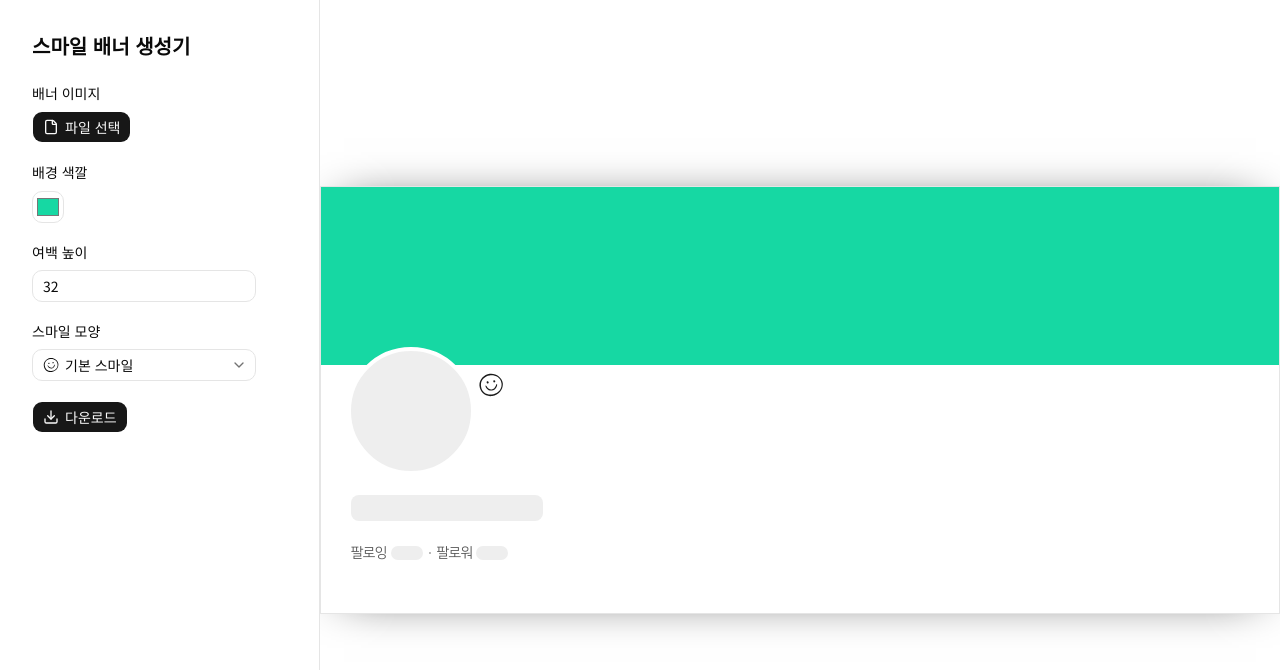
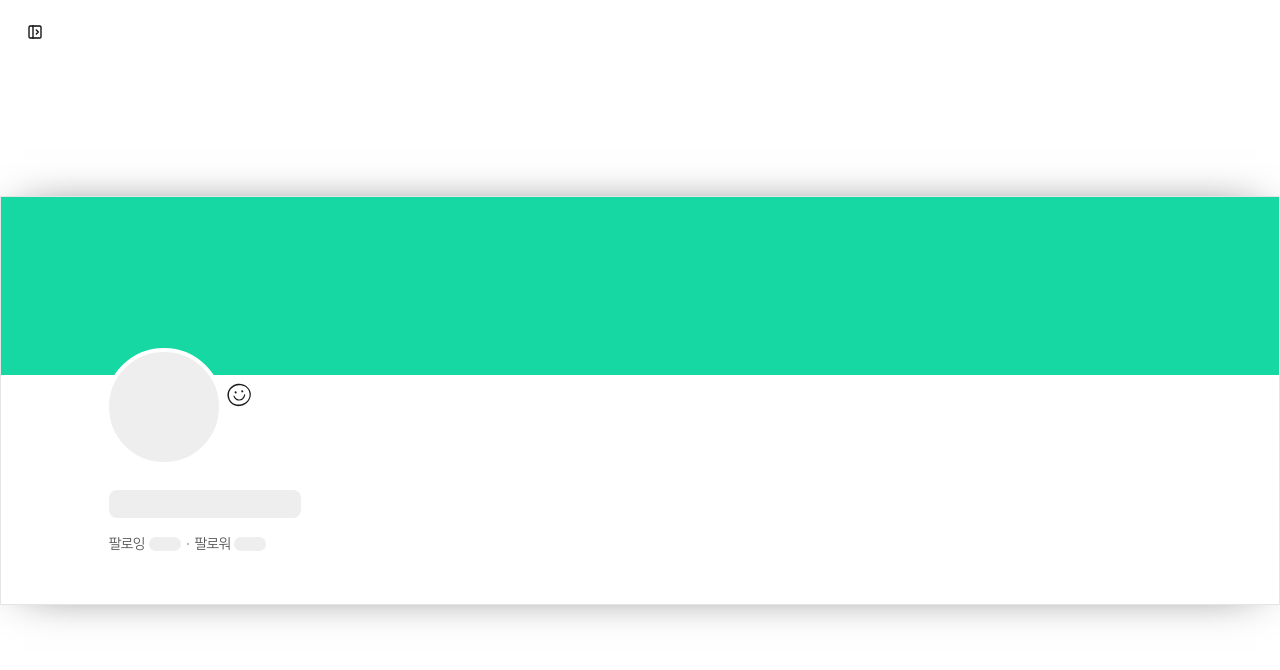
Before and after one commit to idiotf/smile-banner, a Next.js app: page / in a window 1280 px wide. Shown: the top 670 px of the page. Built offline with nearby package versions, Linux system fonts and the light colour scheme.

Commit message:
feat: add panel open/close button

```diff
--- a/app/page.tsx
+++ b/app/page.tsx
@@ -1,6 +1,7 @@
 'use client'
 
 import { useCallback, useEffect, useState, useReducer } from 'react'
+import { PanelLeftClose, PanelLeftOpen } from 'lucide-react'
 import { generateBannerSvg } from '@/generator/banner'
 import { generateImageSvg } from '@/generator/image-svg'
 import { downloadBlob } from '@/utils/common/download'
@@ -8,6 +9,7 @@ import { useBlobUrl } from '@/hooks/use-blob-url'
 import { paths, type PathType } from '@/paths'
 import { ProfilePreview } from '@/components/banner-preview'
 import { BannerOptions, type FieldErrors } from '@/components/banner-options'
+import { Button } from '@/components/ui/button'
 import { preventDefault } from '@/utils/common/prevent-default'
 
 function readBlobAsDataUrl(blob: Blob, signal?: AbortSignal) {
@@ -50,6 +52,7 @@ export default function Page() {
   const [spaceHeight, setSpaceHeight] = useReducer((_, v) => v ?? 0, 32)
   const [selectedIcon, setSelectedIcon] = useState<PathType | File | null>('basicSmile')
 
+  const [panelOpen, setPanelOpen] = useState(false)
   const [fieldErrors, setFieldErrors] = useState<FieldErrors>({})
   const [error, setError] = useState('')
 
@@ -115,7 +118,17 @@ export default function Page() {
 
   return (
     <main className='flex h-dvh overflow-hidden'>
-      <div className='w-xs shrink-0 overflow-auto border-r bg-background p-8'>
+      <div
+        hidden={!panelOpen}
+        className='relative w-xs shrink-0 overflow-auto border-r bg-background p-8'
+      >
+        <Button
+          variant='ghost'
+          onClick={() => setPanelOpen(false)}
+          className='absolute -right-4 -top-4'
+        >
+          <PanelLeftClose />
+        </Button>
         <h1 className='mb-6 text-xl font-semibold'>스마일 배너 생성기</h1>
         <BannerOptions
           backgroundColor={backgroundColor}
@@ -130,7 +143,16 @@ export default function Page() {
           error={error}
         />
       </div>
-      <div className='flex flex-1 items-center justify-center overflow-hidden'>
+      <div className='relative flex-1'>
+        <Button
+          variant='ghost'
+          hidden={panelOpen}
+          onClick={() => setPanelOpen(true)}
+          className='absolute left-4 top-4'
+        >
+          <PanelLeftOpen />
+        </Button>
+        <div className='flex h-full items-center justify-center overflow-hidden'>
           <div className='box-content w-full *:min-w-xl max-w-7xl overflow-hidden border shadow-[0_0_48px_-24px]'>
             <ProfilePreview
               bgUrl={fileUrl}
@@ -140,6 +162,7 @@ export default function Page() {
             />
           </div>
         </div>
+      </div>
     </main>
   )
 }
```
Lines whose indentation alone changed are shown as unchanged.
